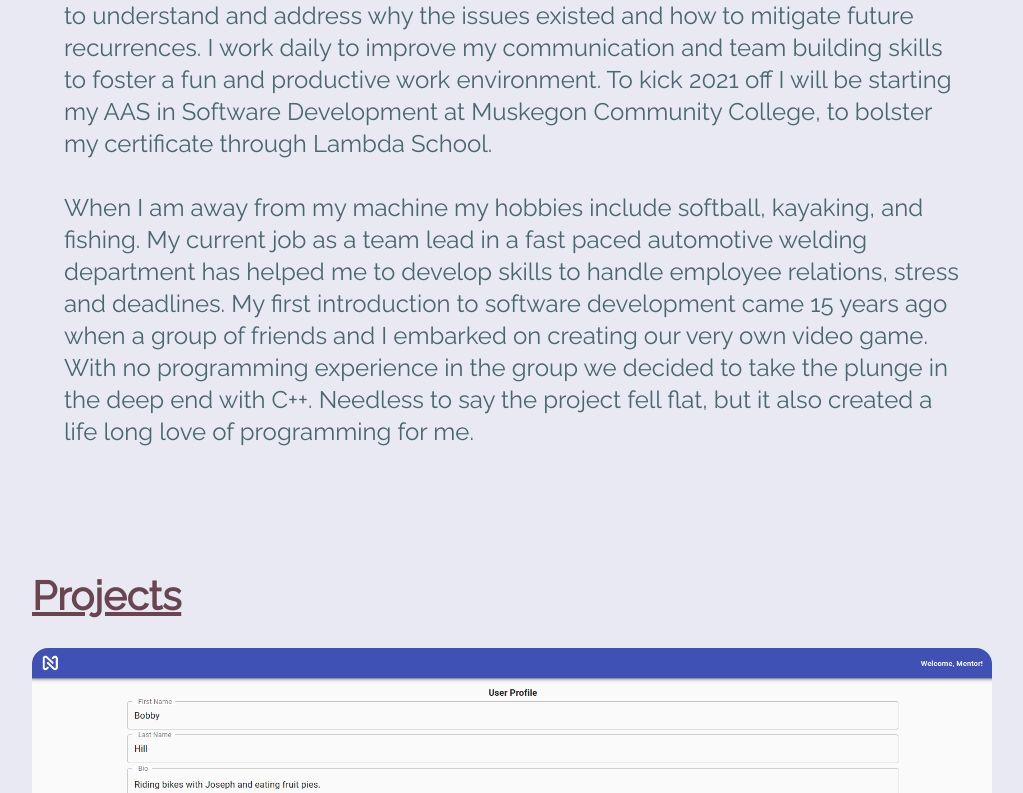
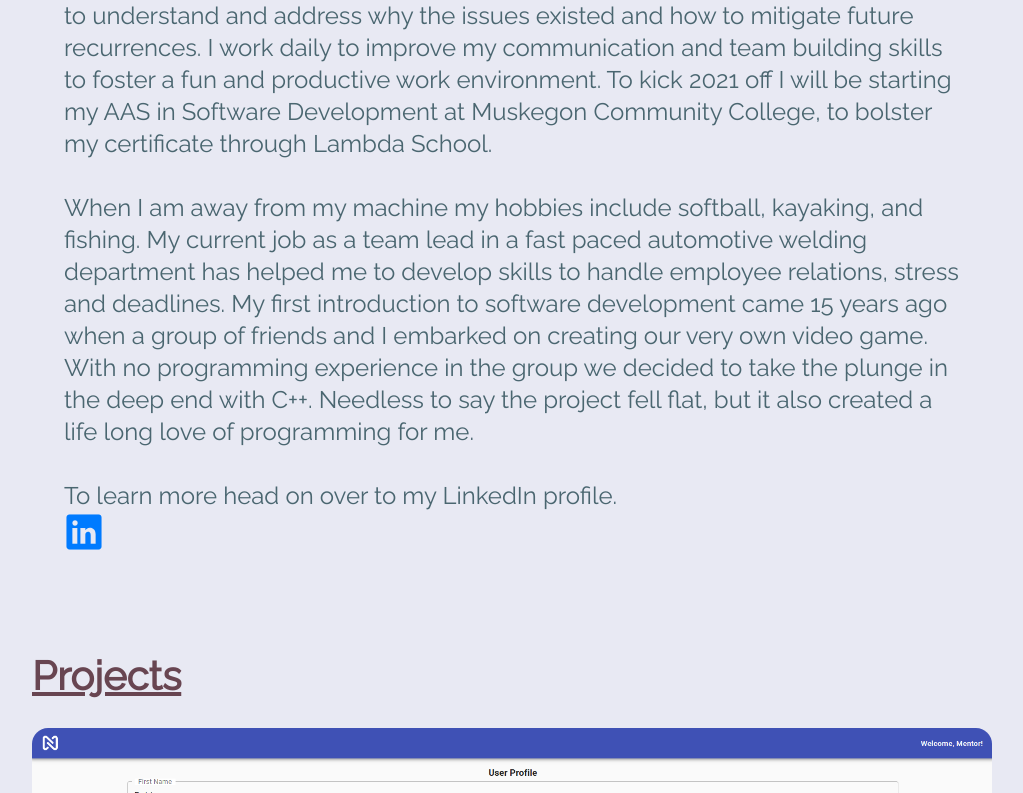
Before and after one commit to Joe-Thompson/portfolio_react, a React (Create React App) app in the folder portfolio/: page / in a window 1280 px wide. Shown: the part 914-1707 px from the top of the page, without its empty margins (128-1151 px from the left). Built offline with nearby package versions, Linux system fonts and the light colour scheme.

Commit message:
added linked btn under about section

```diff
--- a/portfolio/src/components/Landing.js
+++ b/portfolio/src/components/Landing.js
@@ -12,7 +12,7 @@ function Landing() {
         setTabletMode(!tabletMode);
     }
 
-    console.log(tabletMode)
+    // TODO read through for spelling errors and grammar
     return (
         <div>
         <div className='landing_container'>
@@ -30,8 +30,11 @@ function Landing() {
                     our very own video game.  With no programming experience in the group we decided to take the
                     plunge in the deep end with C++.  Needless to say the project fell flat, but it also created
                     a life long love of programming for me.
-
                 </p>
+                    <br />
+                    To learn more head on over to my LinkedIn profile.
+                    <br />
+                    <a className='linkedin_btn' href='https://www.linkedin.com/in/j-thompson/'><ion-icon name="logo-linkedin"></ion-icon></a>
                 <br />
             </div>
             <div className='side_bar'>
--- a/portfolio/src/css/index.css
+++ b/portfolio/src/css/index.css
@@ -382,6 +382,11 @@ html {
 .show_less {
   display: none;
 }
+.linkedin_btn {
+  font-size: 2.5rem;
+  margin: 2rem 0;
+  padding: 2rem 0;
+}
 .contact_container {
   margin-top: 15rem;
 }
@@ -460,7 +465,7 @@ html {
 }
 .carousel_container {
   margin-left: 11rem;
-  margin-top: -38rem;
+  margin-top: -32rem;
   width: 60rem;
 }
 @media only screen and (max-width: 1675px) {
--- a/portfolio/src/less/landing.less
+++ b/portfolio/src/less/landing.less
@@ -188,3 +188,9 @@
 .show_less {
   display: none;
 }
+
+.linkedin_btn {
+  font-size: 2.5rem;
+  margin: 2rem 0;
+  padding: 2rem 0;
+}
--- a/portfolio/src/less/project.less
+++ b/portfolio/src/less/project.less
@@ -3,7 +3,7 @@
 
 .carousel_container {
   margin-left: 11rem;
-  margin-top: -38rem;
+  margin-top: -32rem;
   width: 60rem;
 
   .responsive(1675px, {
```
Also changed, not shown: portfolio/src/less/navigation.less (line endings or trailing spaces), 1 other file (tests, documents, lock files or other folders).
